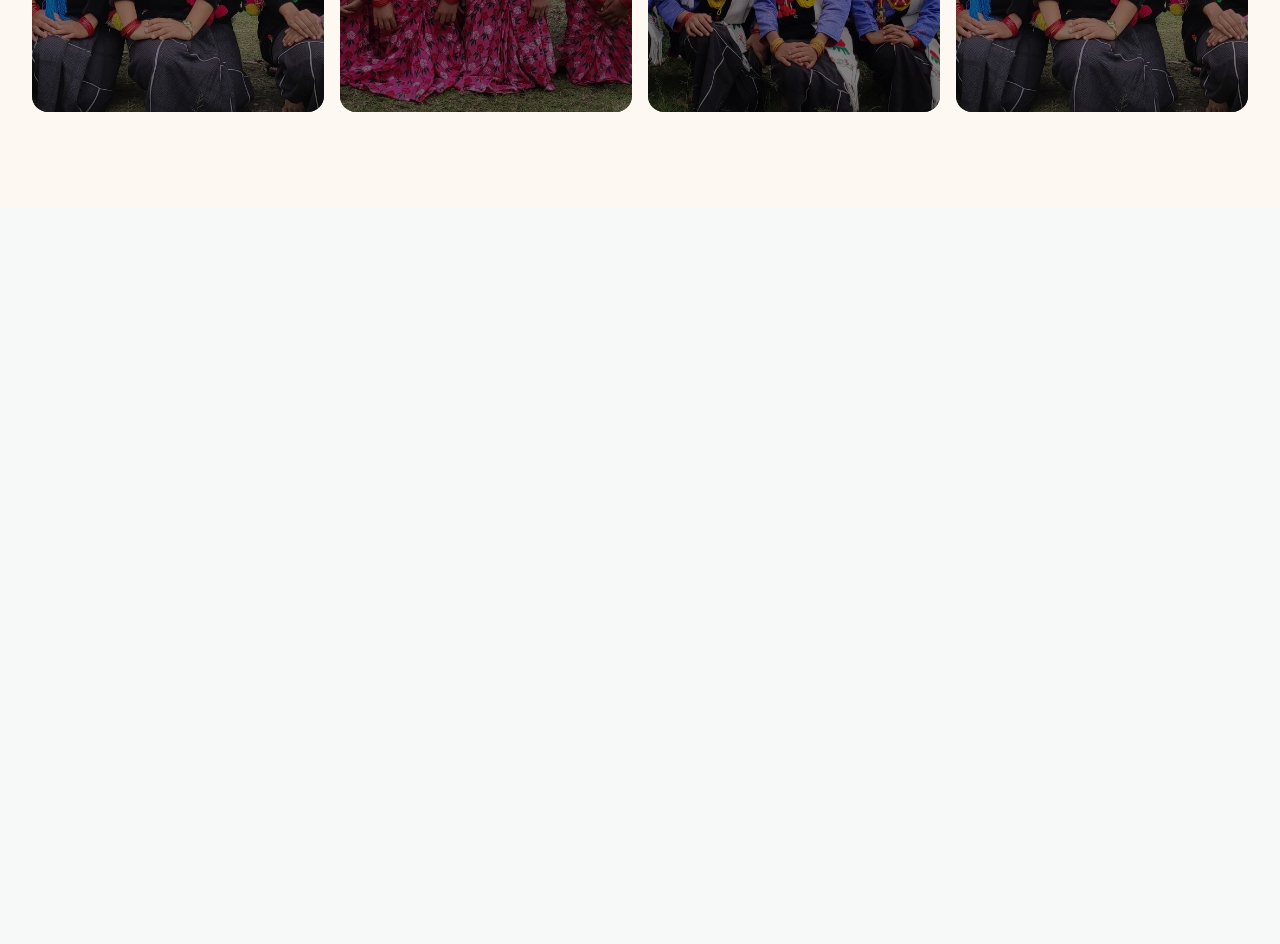
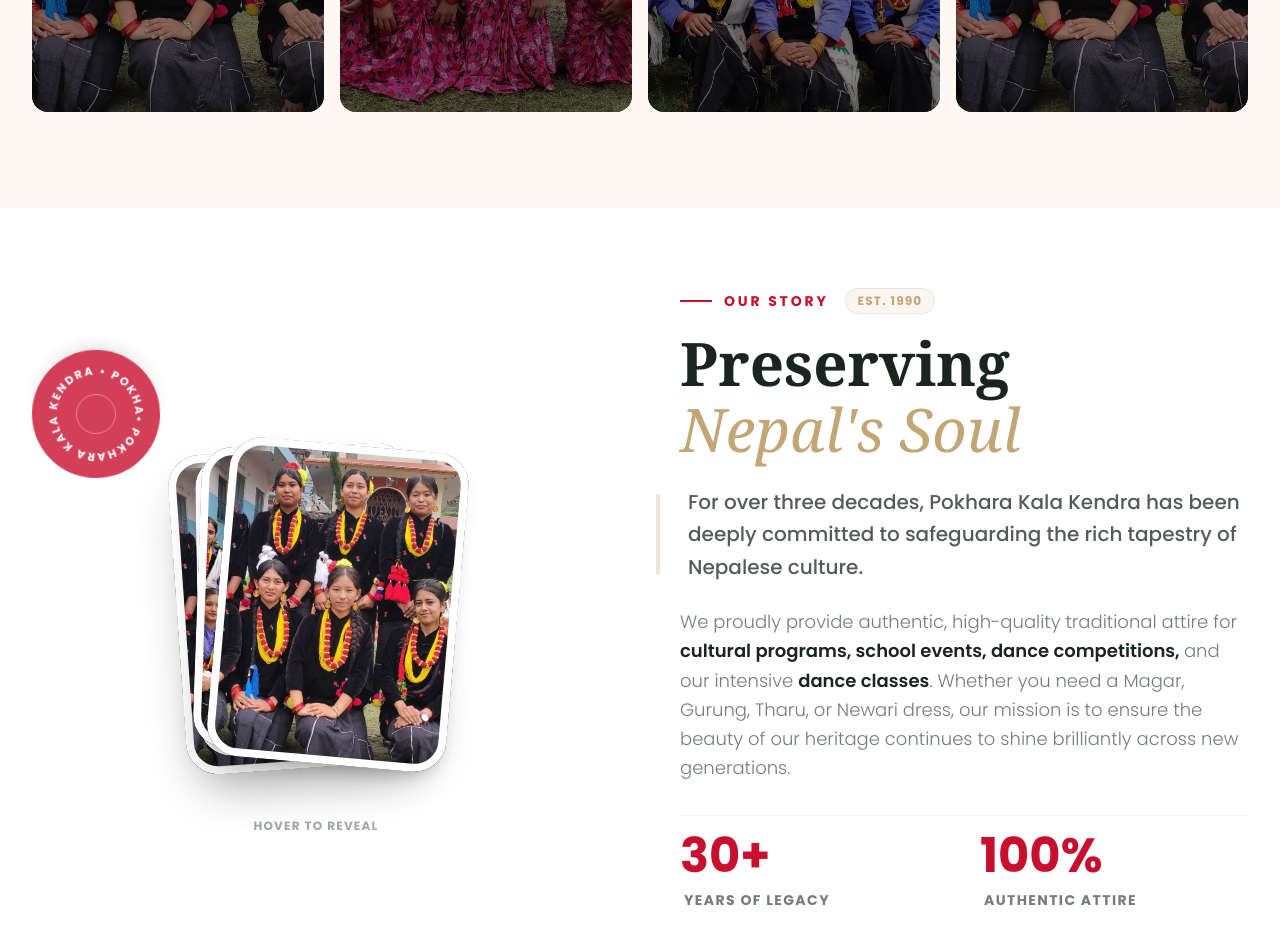
Before and after one commit to samipabMagar/Kala-kendra, a Next.js app: page / in a window 1280 px wide. Shown: the part 2040-2984 px from the top of the page. Before the commit the page ends 2248 px from the top, so only its background shows below. Built offline with nearby package versions, Linux system fonts and the light colour scheme.

Commit message:
feat: add OurHeritage section to the homepage

```diff
--- /dev/null
+++ b/app/(home)/_components/OurHeritage.tsx
@@ -0,0 +1,124 @@
+"use client";
+
+import Image from "next/image";
+import Container from "@/components/ui/Container";
+
+export default function OurHeritage() {
+  const baseCardClass =
+    "absolute w-[45%] max-w-[160px] md:max-w-[240px] rounded-xl md:rounded-[2rem] overflow-hidden transition-all duration-700 ease-[cubic-bezier(0.25,1,0.5,1)] origin-bottom hover:!scale-110 hover:!z-50";
+
+  return (
+    <section className="relative py-10 md:py-20 overflow-hidden bg-white">
+      <div className="absolute top-0 right-0 w-[120%] md:w-[70%] h-full bg-[#fdf8f2] -z-10 rounded-bl-[200px] skew-y-3 origin-top-right transform -translate-y-10" />
+
+      <Container>
+        <div className="grid grid-cols-1 lg:grid-cols-2 gap-8 md:gap-12 lg:gap-20 items-center">
+          <div className="relative w-full h-[320px] md:h-[500px] flex items-center justify-center group mt-6 md:mt-0">
+            <div className="absolute top-0 left-0 md:left-0 z-0 flex items-center justify-center w-20 h-20 md:w-32 md:h-32 bg-primary rounded-full shadow-lg text-white animate-[spin_12s_linear_infinite] pointer-events-none opacity-80 group-hover:opacity-100 transition-opacity duration-500">
+              <svg viewBox="0 0 100 100" className="w-full h-full p-2" overflow="visible">
+                <path
+                  id="textPath"
+                  d="M 50, 50 m -35, 0 a 35,35 0 1,1 70,0 a 35,35 0 1,1 -70,0"
+                  fill="transparent"
+                />
+                <text className="text-[10px] font-bold tracking-[0.16em] uppercase fill-white">
+                  <textPath href="#textPath" startOffset="0%">
+                    • POKHARA KALA KENDRA • POKHARA KALA KENDRA
+                  </textPath>
+                </text>
+              </svg>
+
+              <div className="absolute inset-0 flex items-center justify-center">
+                <div className="w-10 h-10 border border-white/40 rounded-full" />
+              </div>
+            </div>
+
+            <div
+              className={`${baseCardClass} aspect-[3/4] shadow-2xl z-10 rotate-[-15deg] -translate-x-[40%] translate-y-[5%] md:rotate-[-4deg] md:-translate-x-2 md:translate-y-2 group-hover:rotate-[-24deg] group-hover:-translate-x-[60%] group-hover:translate-y-[-10%] group-hover:shadow-xl hover:!rotate-[-10deg]`}
+            >
+              <Image src="/hero1.jpg" alt="Nepalese Culture" fill className="object-cover" />
+              <div className="absolute inset-0 border-4 md:border-8 border-white rounded-xl md:rounded-[2rem] pointer-events-none" />
+            </div>
+
+            <div
+              className={`${baseCardClass} aspect-[4/5] shadow-2xl z-20 rotate-[-5deg] -translate-x-[15%] translate-y-[2%] md:rotate-[-1deg] md:translate-x-1 md:translate-y-1 group-hover:rotate-[-8deg] group-hover:-translate-x-[20%] group-hover:translate-y-[-15%] group-hover:shadow-xl hover:!rotate-0`}
+            >
+              <Image src="/hero2.jpg" alt="Cultural Dress" fill className="object-cover" />
+              <div className="absolute inset-0 border-4 md:border-8 border-white rounded-xl md:rounded-[2rem] pointer-events-none" />
+            </div>
+
+            <div
+              className={`${baseCardClass} aspect-[4/5] shadow-xl z-30 rotate-[5deg] translate-x-[15%] translate-y-[2%] md:rotate-[2deg] md:-translate-x-1 md:translate-y-0 group-hover:rotate-[8deg] group-hover:translate-x-[20%] group-hover:translate-y-[-15%] group-hover:shadow-xl hover:!rotate-0`}
+            >
+              <Image src="/hero3.jpg" alt="Traditional Attire" fill className="object-cover" />
+              <div className="absolute inset-0 border-4 md:border-8 border-white rounded-xl md:rounded-[2rem] pointer-events-none" />
+            </div>
+
+            <div
+              className={`${baseCardClass} aspect-[3/4] shadow-lg z-40 rotate-[15deg] translate-x-[40%] translate-y-[5%] md:rotate-[5deg] md:translate-x-2 md:translate-y-1 group-hover:rotate-[24deg] group-hover:translate-x-[60%] group-hover:translate-y-[-10%] group-hover:shadow-2xl hover:!rotate-[10deg]`}
+            >
+              <Image src="/hero1.jpg" alt="Heritage Showcase" fill className="object-cover" />
+              <div className="absolute inset-0 border-4 md:border-8 border-white rounded-xl md:rounded-[2rem] pointer-events-none" />
+            </div>
+
+            <p className="hidden md:block absolute bottom-4 text-xs font-bold text-foreground/40 tracking-widest uppercase opacity-100 group-hover:opacity-0 transition-opacity duration-300 pointer-events-none">
+              Hover to reveal
+            </p>
+          </div>
+
+          <div className="relative z-20 flex flex-col justify-center">
+            <div className="flex items-center gap-4 mb-3 md:mb-4">
+              <span className="inline-flex items-center gap-2 md:gap-3 text-primary font-bold tracking-[0.2em] uppercase text-xs md:text-sm">
+                <span className="w-6 md:w-8 h-[2px] bg-primary"></span>
+                Our Story
+              </span>
+              <span className="px-3 py-1 bg-secondary/10 text-secondary border border-secondary/20 rounded-full text-[10px] md:text-xs font-bold tracking-widest hidden md:inline-block">
+                EST. 1990
+              </span>
+            </div>
+
+            <h2 className="text-3xl md:text-5xl lg:text-5xl xl:text-6xl font-extrabold text-foreground pb-4 md:pb-6 leading-[1.1] font-serif">
+              Preserving <br />
+              <span className="text-secondary italic font-light">Nepal&apos;s Soul</span>
+            </h2>
+
+            <p className="text-foreground/75 text-sm md:text-lg lg:text-xl font-medium mb-4 md:mb-6 leading-relaxed relative before:content-[''] before:absolute before:-left-4 md:before:-left-6 before:top-2 before:bottom-2 before:w-1 before:bg-secondary/30 before:rounded-full pl-2">
+              For over three decades, Pokhara Kala Kendra has been deeply committed to safeguarding
+              the rich tapestry of Nepalese culture.
+            </p>
+            <p className="text-foreground/60 text-xs md:text-base lg:text-lg mb-8 md:mb-8 leading-relaxed font-light">
+              We proudly provide authentic, high-quality traditional attire for
+              <strong className="font-semibold text-foreground">
+                {" "}
+                cultural programs, school events, dance competitions,{" "}
+              </strong>
+              and our intensive{" "}
+              <strong className="font-semibold text-foreground">dance classes</strong>. Whether you
+              need a Magar, Gurung, Tharu, or Newari dress, our mission is to ensure the beauty of
+              our heritage continues to shine brilliantly across new generations.
+            </p>
+
+            <div className="grid grid-cols-2 gap-4 md:gap-8 pt-6 md:pt-4 border-t border-secondary/10">
+              <div className="group">
+                <h4 className="text-3xl md:text-4xl lg:text-5xl font-extrabold text-primary mb-1 md:mb-2 transition-transform duration-500 group-hover:-translate-y-1">
+                  30+
+                </h4>
+                <span className="text-[10px] md:text-xs lg:text-sm text-foreground/60 font-bold uppercase tracking-widest pl-1">
+                  Years of Legacy
+                </span>
+              </div>
+              <div className="group">
+                <h4 className="text-3xl md:text-4xl lg:text-5xl font-extrabold text-primary mb-1 md:mb-2 transition-transform duration-500 group-hover:-translate-y-1">
+                  100%
+                </h4>
+                <span className="text-[10px] md:text-xs lg:text-sm text-foreground/60 font-bold uppercase tracking-widest pl-1">
+                  Authentic Attire
+                </span>
+              </div>
+            </div>
+          </div>
+        </div>
+      </Container>
+    </section>
+  );
+}
--- a/app/(home)/page.tsx
+++ b/app/(home)/page.tsx
@@ -1,6 +1,7 @@
 import HeroSection from "./_components/HeroSection";
 import StatsSection from "./_components/StatsSection";
 import FeaturedRentals from "./_components/FeaturedRentals";
+import OurHeritage from "./_components/OurHeritage";
 
 export default function HomePage() {
   return (
@@ -8,6 +9,7 @@
       <HeroSection />
       <StatsSection />
       <FeaturedRentals />
+      <OurHeritage />
     </main>
   );
 }
```
